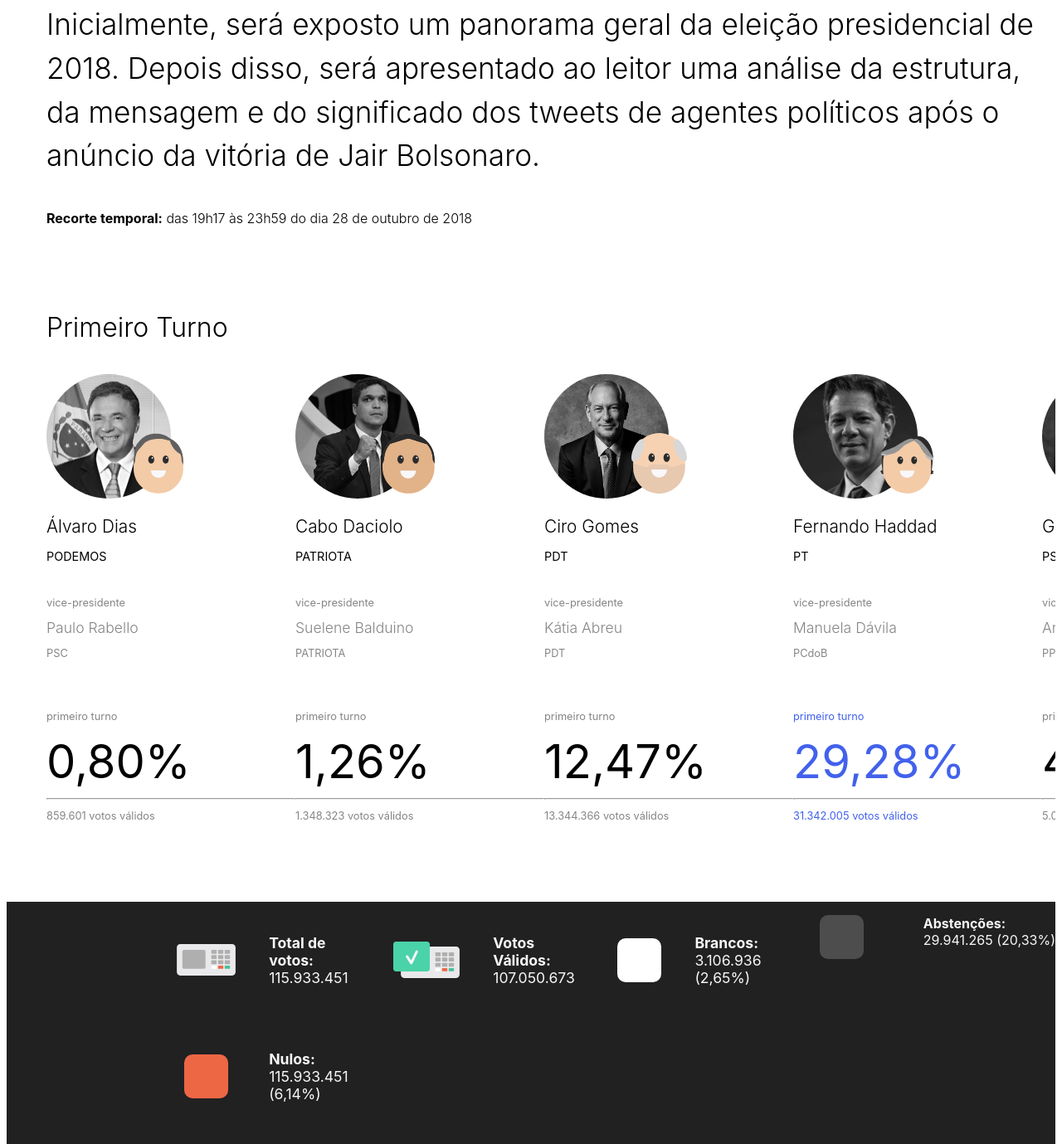
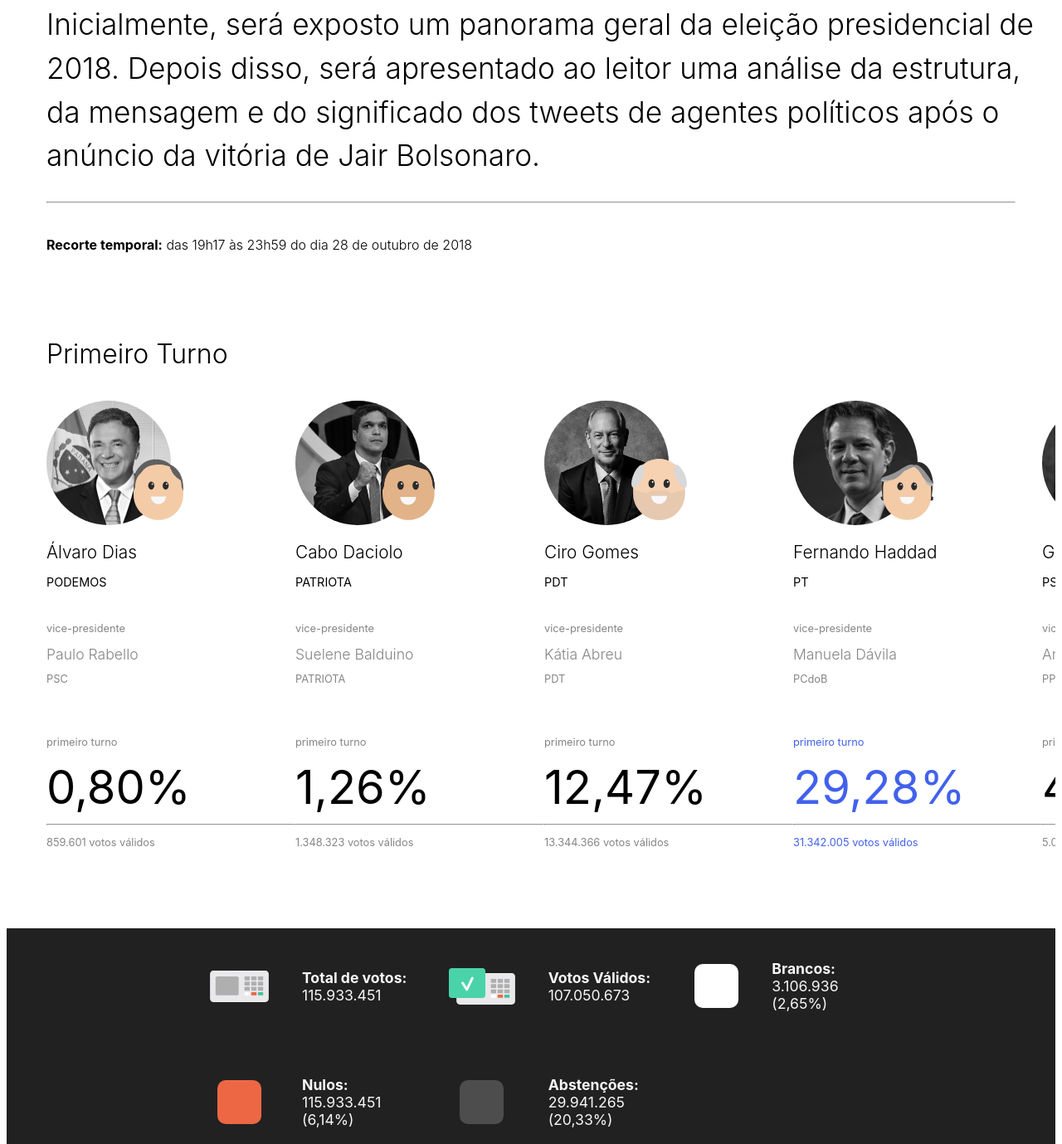
Before and after one commit to nataliarevelant/trab-final, a plain HTML site: page index.html in a window 1280 px wide. Shown: the part 623-2002 px from the top of the page at 83% size. Drawn offline with Linux system fonts and the light colour scheme.

Commit message:
fifth commit

```diff
--- a/index.html
+++ b/index.html
@@ -25,6 +25,8 @@
        <section class="sections">
             <h1>Inicialmente, será exposto um panorama geral da eleição presidencial de 2018. Depois disso, será apresentado ao leitor uma análise da estrutura, da mensagem e do significado dos tweets de agentes políticos após o anúncio da vitória de Jair Bolsonaro.
             </h1>
+
+            <hr>
 
             <h6><strong>Recorte temporal:</strong> das 19h17 às 23h59 do dia 28 de outubro de 2018</h6>
        </section>
@@ -288,7 +290,7 @@
                 <img src="assets/icone-abstencoes.svg" alt="votos-nulos">
             </figure>
 
-            <p class="abstenções">
+            <p class="abstencoes">
                 <strong>Abstenções:</strong><br>29.941.265 (20,33%)
             </p>
 
--- a/main.css
+++ b/main.css
@@ -77,6 +77,11 @@ div.analise-index {
 
 .sections {
     background-color: white;
+}
+
+.sections > hr {
+    margin-left: 3rem;
+    margin-right: 3rem;
 }
 
 .sections > h1 {
@@ -355,7 +360,7 @@ p.votos-nulos {
     font-size: 1.1rem;
 }
 
-figure.icone-abstenções {
+figure.icone-abstencoes {
     grid-column: 4/5;
     grid-row-start: 2;
     place-self: center;
```
